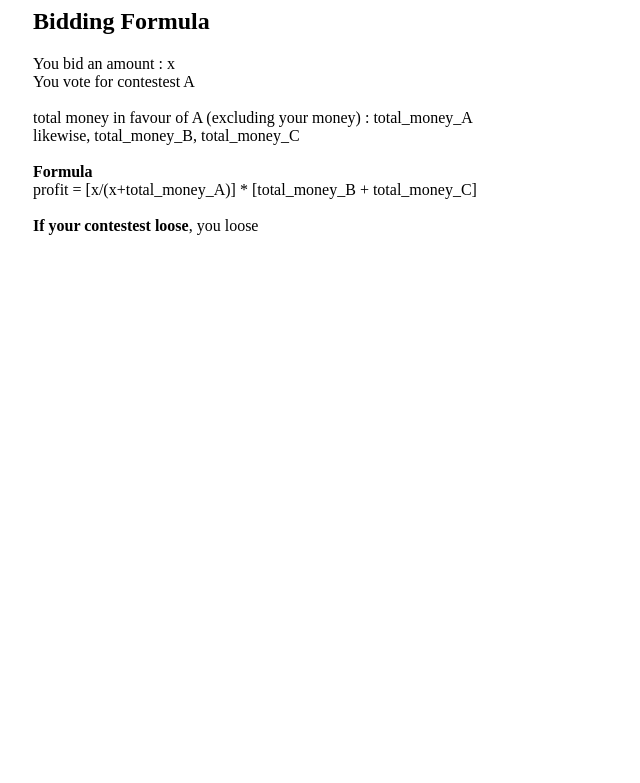
After one commit to 22shubh22/convocation-22, a Django app: page /formula/ in a window 1280 px wide. The commit adds this page. Shown: the top 783 px of the page, without its empty margins (0-640 px from the left). Run offline with Django 3.2, Linux system fonts and the light colour scheme.

Commit message:
fix: bidding prediction

```diff
--- /dev/null
+++ b/bid/templates/formula.html
@@ -0,0 +1,36 @@
+<html>
+    <head>
+        <title>Convocation Betting</title>
+        <style>
+            th{
+              border:1px solid black;
+            }
+            th, td {
+              padding: 15px;
+            }
+            div {
+              padding-left: 25px;
+            }
+
+          </style>
+    </head>
+    <body>
+        <div>
+            <h2>
+                Bidding Formula
+            </h2>
+            <p>
+                You bid an amount : x <br>
+                You vote for contestest A <br>
+                <br>
+                total money in favour of A (excluding your money) : total_money_A <br>
+                likewise, total_money_B, total_money_C <br>
+                <br>
+                <b>Formula </b> <br>
+                profit  = [x/(x+total_money_A)] * [total_money_B + total_money_C] <br>
+                <br>
+                <b>If your contestest loose</b>, you loose<br>
+            </p>
+        </div>
+    </body>
+</html>
--- a/bid/urls.py
+++ b/bid/urls.py
@@ -4,4 +4,5 @@ from . import views
 urlpatterns = [
     path("", views.home_view, name="home_view"),
     path('croods/', views.info_view, name = "croods"),
+    path('formula/', views.formula_view, name = "formula"),
 ]
--- a/bid/views.py
+++ b/bid/views.py
@@ -36,3 +36,7 @@ def home_view(request):
 def info_view(request):
     context = {}
     return render(request, "info.html", context)
+
+def formula_view(request):
+    context = {}
+    return render(request, "formula.html", context)
```
Also changed, not shown: bid/templates/home.html (+25 -13 lines), bid/templates/info.html (+33 -2 lines), calculation.txt (added, +19 -0 lines).
